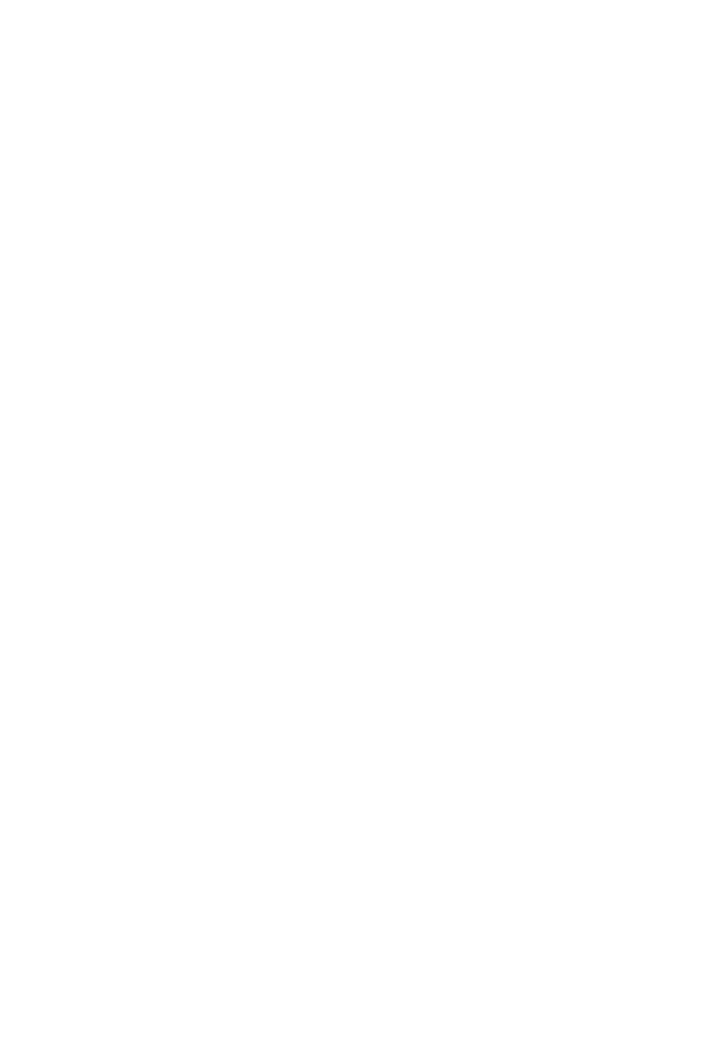
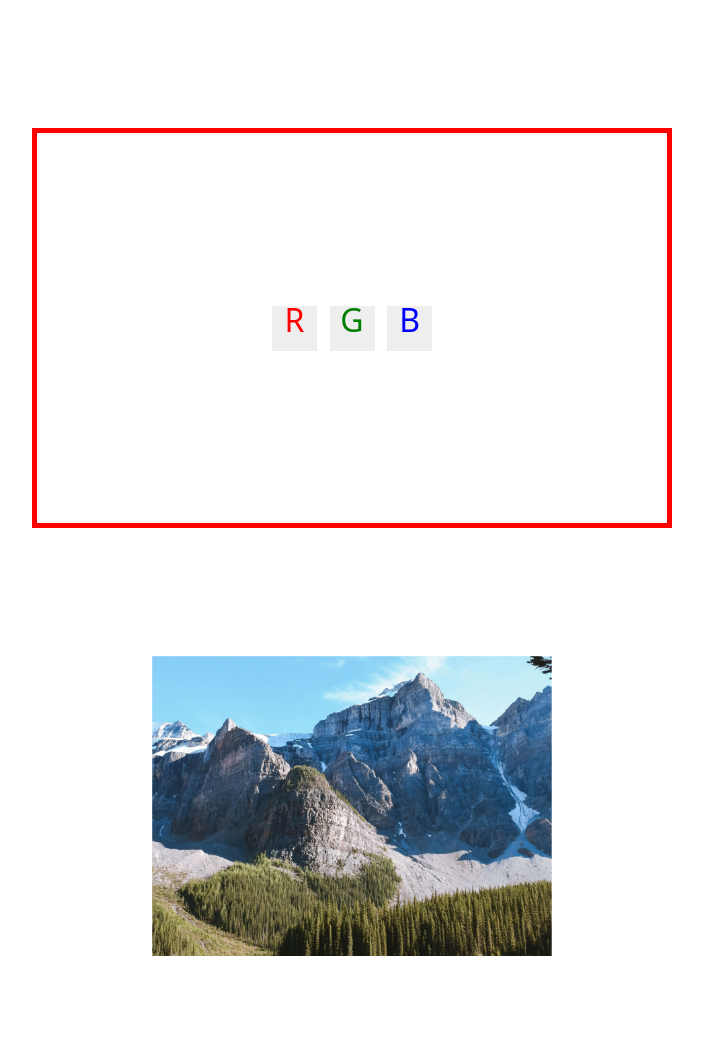
Before and after one commit to acamilaofc/todo-fiap, a website: page flex.html in a window 1280 px wide. Shown: the whole page, without its empty margins (288-991 px from the left). Before the commit the page ends 800 px from the top, so only its background shows below. Drawn offline with nearby package versions, Linux system fonts and the light colour scheme.

Commit message:
FIAP | Aula 05 de maio

```diff
--- /dev/null
+++ b/assets/css/flex.css
@@ -0,0 +1,100 @@
+@keyframes fadeUp {
+  from {
+    transform: translateY(100px) scale(0.5) rotate(360deg);
+    opacity: 0;
+  }
+  to {
+    transform: translateY(0);
+    opacity: 1;
+  }
+}
+
+.box {
+  animation: fadeUp 3s;
+  animation-iteration-count: 1;
+  width: 50%;
+  height: 50vh;
+  border: solid 5px red;
+  margin: 10% auto;
+  display: flex;
+  flex-direction: row;
+  justify-content: center;
+  align-items: center;
+}
+
+.item {
+  width: 45px;
+  height: 45px;
+  background: #eee;
+  margin: 1%;
+  font-size: 2em;
+  display: flex;
+  align-items: center;
+  justify-content: center;
+  transition-duration: 1s;
+}
+
+.a {
+  color: red;
+}
+
+.b {
+  color: green;
+}
+
+.c {
+  color: blue;
+}
+
+/* Transform -- Muda a forma, mas não mostra mudando */
+/* Transition -- Não muda nada, mas mostra a transformaçãop */
+.item:hover {
+  background: #faa;
+  transform: translateY(-10px) scale(1.5);
+}
+
+.picture {
+  width: 400px;
+  height: 300px;
+  margin: 0 auto;
+  overflow: hidden;
+  margin-bottom: 10%;
+  position: relative;
+}
+
+.picture > figure {
+  height: 300px;
+  position: relative;
+}
+
+.picture > figure > figcaption {
+  width: 100%;
+  background: #333;
+  color: white;
+  position: absolute;
+  bottom: -100px;
+  text-align: center;
+  transition-duration: 0.5s;
+}
+
+.picture > figure > img {
+  width: 100%;
+}
+
+.picture:hover > figure > figcaption {
+  bottom: 0;
+}
+
+/*
+Unidades de medida
+px - medida fixa
+em - 1em equivale 100% da medida definida no pai
+rem - root em (html {})
+% - relação ao elemento pai
+*/
+
+/*
+Animação
+@keyframes
+from - to
+*/
--- a/assets/css/todo.css
+++ b/assets/css/todo.css
@@ -138,9 +138,12 @@ header.menu__header__profile > div {
 }
 
 /* Task */
+.tasks {
+  flex-direction: column;
+}
 
 .task {
-  width: 100%;
+  width: 90%;
   height: 60px;
   margin: 2% 5%;
   flex-direction: row;
--- a/assets/js/todo.js
+++ b/assets/js/todo.js
@@ -60,6 +60,10 @@ newTask.addEventListener("keyup", (e) => {
         done: false,
         dueDate: today,
       });
+
+      document.querySelector(".tasks").innerHTML = "";
+
+      getAllTasks(db);
       newTask.value = "";
       console.log(db);
     }
--- a/flex.html
+++ b/flex.html
@@ -4,7 +4,31 @@
     <meta charset="UTF-8" />
     <meta http-equiv="X-UA-Compatible" content="IE=edge" />
     <meta name="viewport" content="width=device-width, initial-scale=1.0" />
+    <link rel="stylesheet" href="assets/css/flex.css" />
+    <link
+      rel="stylesheet"
+      href="node_modules/bootstrap/dist/css/bootstrap.min.css"
+    />
     <title>Flex-box</title>
   </head>
-  <body></body>
+  <body>
+    <div class="box">
+      <div class="item a">
+        <p>R</p>
+      </div>
+      <div class="item b">
+        <p>G</p>
+      </div>
+      <div class="item c">
+        <p>B</p>
+      </div>
+    </div>
+
+    <div class="picture">
+      <figure>
+        <img src="assets/images/bg-desktop.jpg" />
+        <figcaption>Montanhas do Canadá</figcaption>
+      </figure>
+    </div>
+  </body>
 </html>
```
Also changed, not shown: form.html (+17 -0 lines), todo.html (+2 -20 lines).
